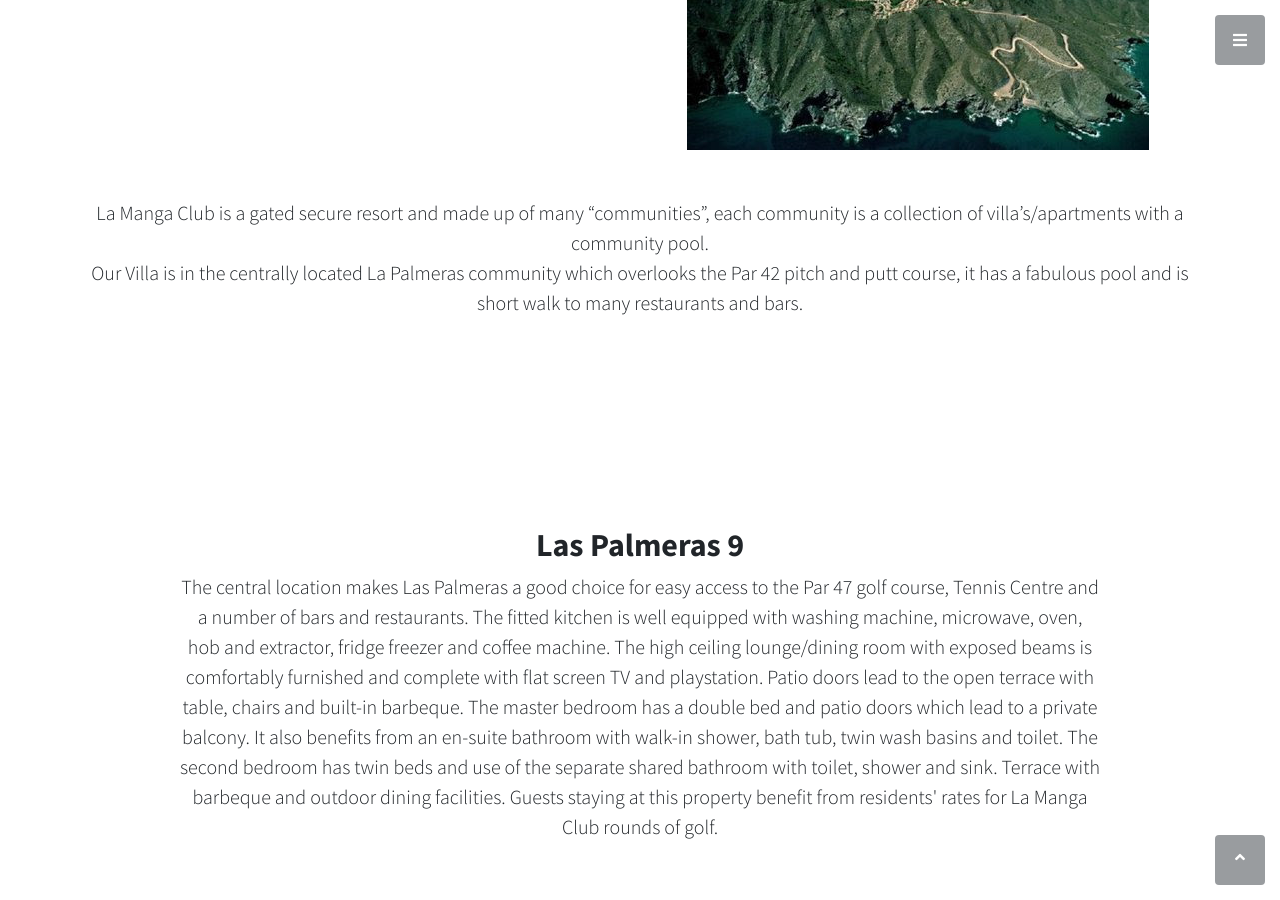
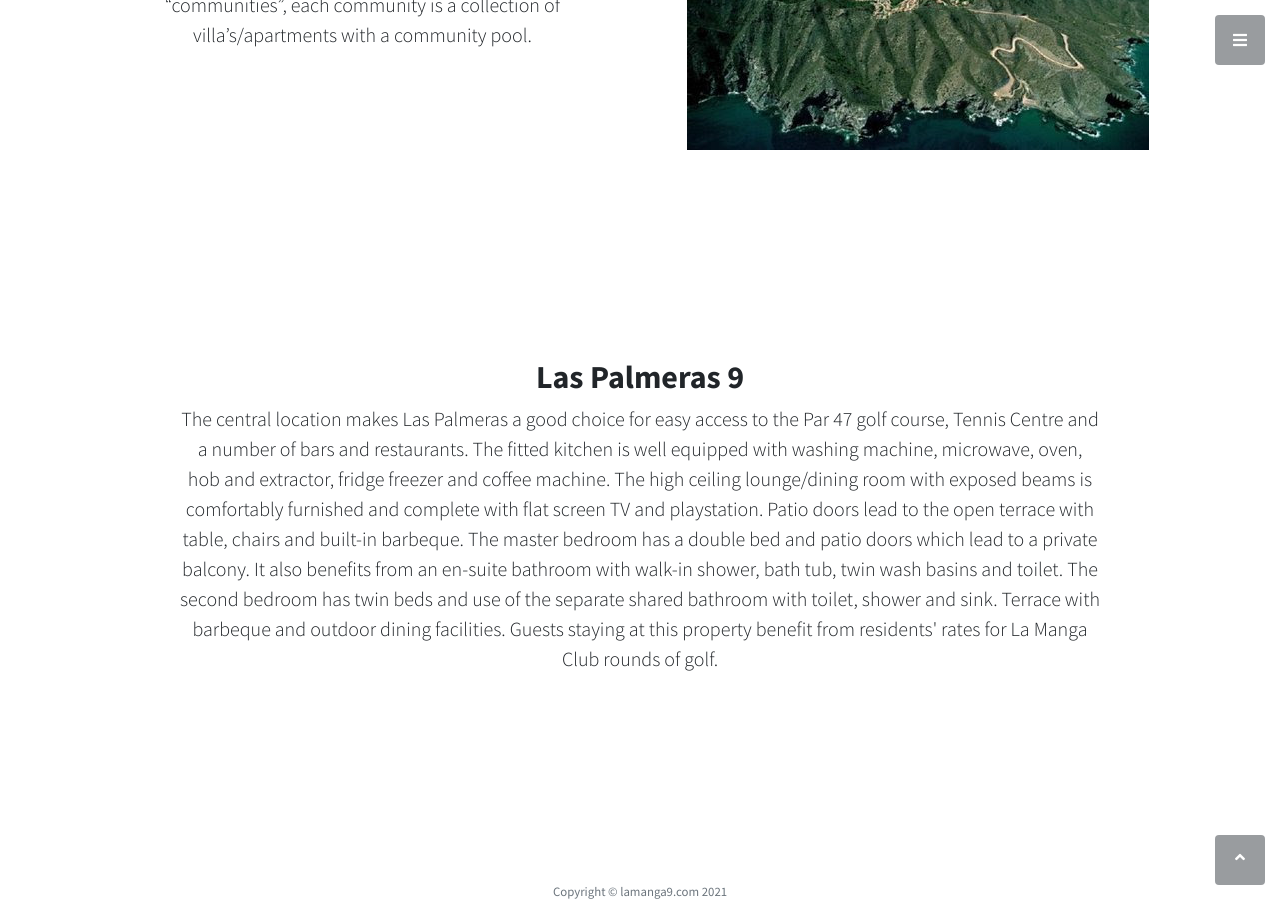
Before and after one commit to richsteer/richsteer.github.io, a Jekyll site: the page built from index.html, in a window 1280 px wide and 900 px high, scrolled down 1740 px. Built offline with Jekyll 4.4.1, drawn with Linux system fonts in a browser that asks for light colours.

Commit message:
Update index.html

```diff
--- a/index.html
+++ b/index.html
@@ -29,15 +29,12 @@
         <div class="row mx-auto">
             <p class="lead mb-5 col-lg-6">
                 La Manga Club resort is 30minutes south of Murcia Airport or 1hr south of Alicante Airport and just 20mins from La Manga strip.
+                <br><br>
+                La Manga Club is a gated secure resort and made up of many “communities”, each community is a collection of villa’s/apartments with a community pool.
             </p>
 
             <p class="lead mb-5 col-lg-6">
                 <img src="assets/img/la-manga-club-aerial.jpg">
-            </p>
-            <p class="lead mb-5">
-                La Manga Club is a gated secure resort and made up of many “communities”, each community is a collection of villa’s/apartments with a community pool.
-                <br>
-                Our Villa is in the centrally located La Palmeras community which overlooks the Par 42 pitch and putt course, it has a fabulous pool and is short walk to many restaurants and bars.
             </p>
         </div>
     </div>
```
